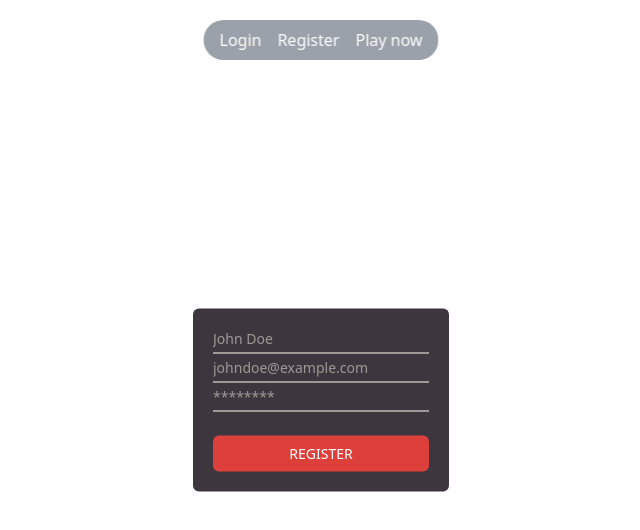
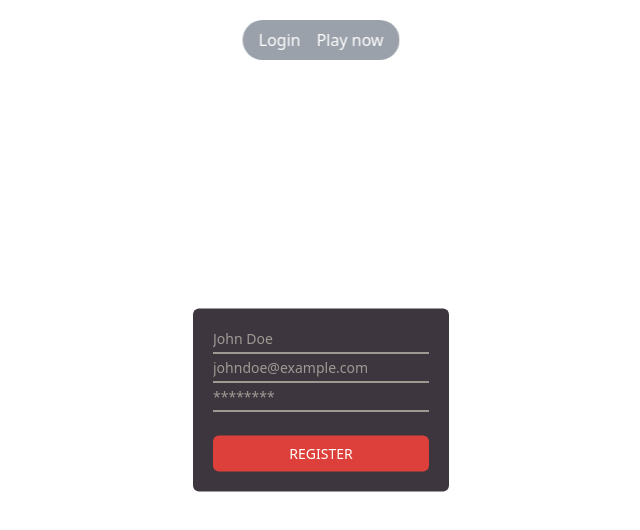
Before and after one commit to kabir-afk/Geocipher-frontend, a React (Vite) app: page / in a window 1280 px wide. Shown: the top 530 px of the page, without its empty margins (319-959 px from the left). Built offline with nearby package versions, Linux system fonts and the light colour scheme; no server answers.

Commit message:
removed registration link once user was logged out

```diff
--- a/src/components/Navbar.jsx
+++ b/src/components/Navbar.jsx
@@ -15,7 +15,6 @@ const Navbar = () => {
       ) : (
         <>
           <Link to="/login">Login</Link>
-          <Link to="/">Register</Link>
           <Link to="/single-player-mode">Play now</Link>
         </>
       )}
```
